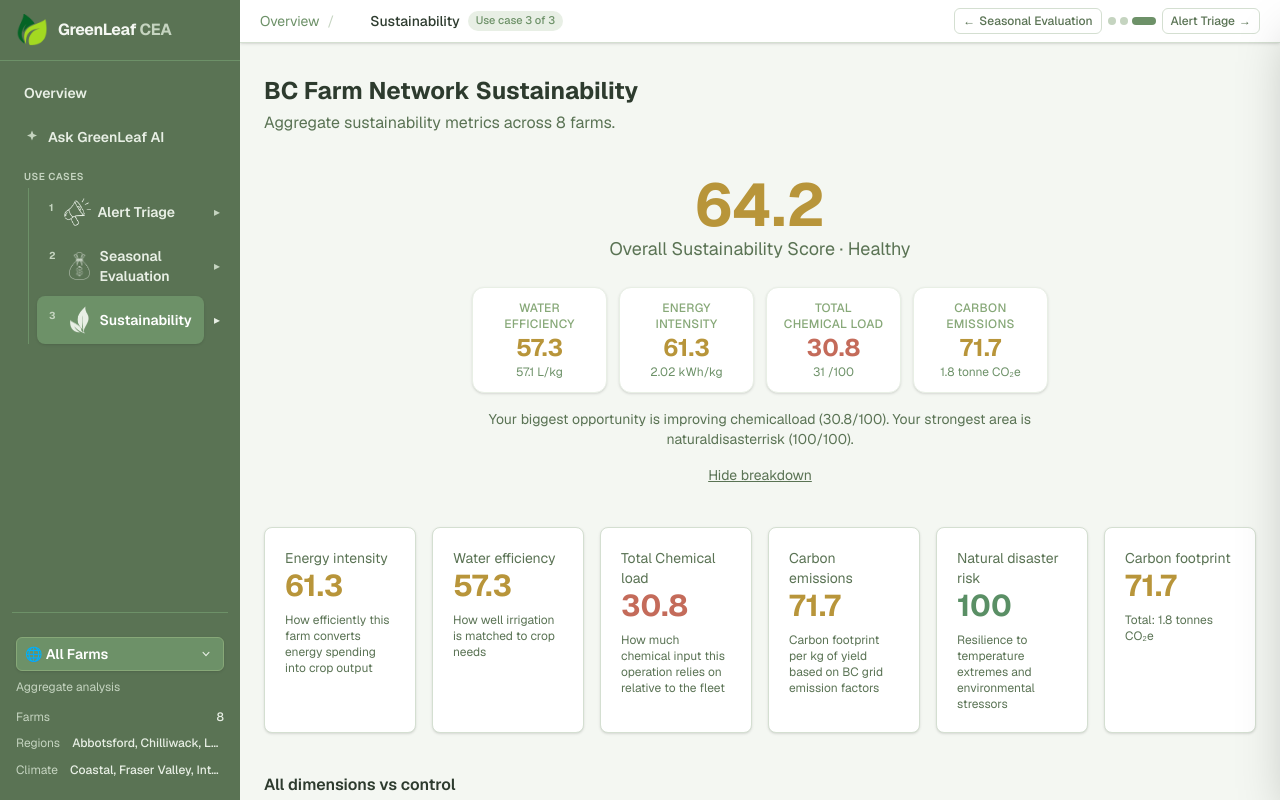
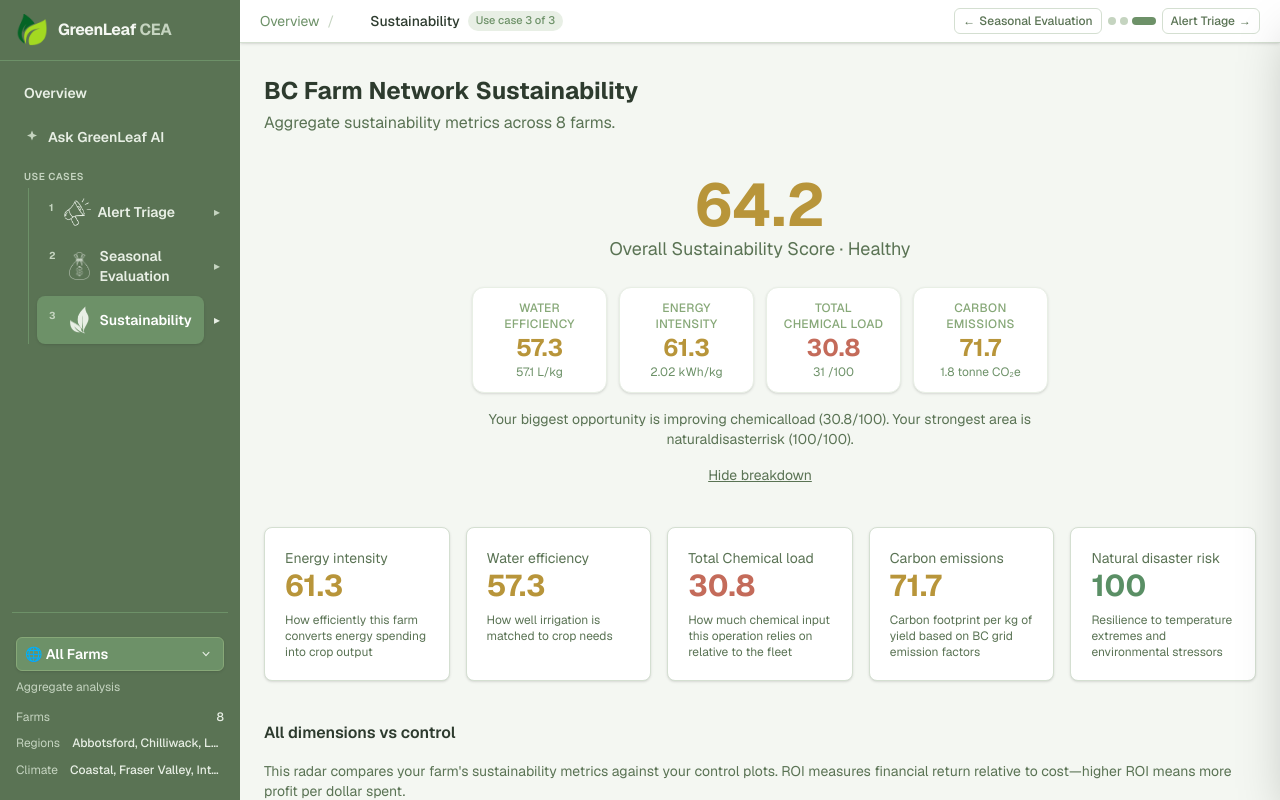
Before and after one commit to lacey21/dashboard, a Next.js app in the folder farm-dashboard/: page /sustainability in a window 1280 px wide. Both pictures are taken after a click on the button "See breakdown". Shown: the top 800 px of the page. Built offline with nearby package versions, Linux system fonts and the light colour scheme.

Commit message:
fixed ui for sus

```diff
--- a/farm-dashboard/components/SustainabilityPage.tsx
+++ b/farm-dashboard/components/SustainabilityPage.tsx
@@ -239,7 +239,7 @@
       {/* ── Breakdown ────────────────────────────────────────────────── */}
       {showBreakdown && (
         <>
-          <div id="score-breakdown" className="mt-10 grid gap-4 md:grid-cols-2 lg:grid-cols-3 xl:grid-cols-6 scroll-mt-28">
+          <div id="score-breakdown" className="mt-10 grid gap-4 md:grid-cols-2 lg:grid-cols-3 xl:grid-cols-5 scroll-mt-28">
             {(["energyIntensity", "waterEfficiency", "chemicalLoad", "carbonEmissions"] as const).map((key) => (
               <CategoryCard
                 key={key}
@@ -257,12 +257,6 @@
               />
             ))}
             <DisasterRiskCard score={data.subscores.naturalDisasterRisk} />
-            <CarbonFootprintCard
-              carbonEmissionsKgCO2e={data.carbonEmissionsKgCO2e ?? 0}
-              carbonKgPerKgYield={data.carbonKgPerKgYield ?? 0}
-              score={data.subscores.carbonEmissions ?? data.carbonEmissionsScore ?? 0}
-              isAggregate={isAggregate}
-            />
           </div>
 
           <section id="all-dimensions-vs-control" className="mt-10 scroll-mt-28">
@@ -335,31 +329,3 @@
     </div>
   );
 }
-
-// ─── CarbonFootprintCard ──────────────────────────────────────────────────
-
-function CarbonFootprintCard({
-  carbonEmissionsKgCO2e,
-  carbonKgPerKgYield,
-  score,
-  isAggregate,
-}: {
-  carbonEmissionsKgCO2e: number;
-  carbonKgPerKgYield: number;
-  score: number;
-  isAggregate: boolean;
-}) {
-  return (
-    <div className="rounded-lg border border-sage-200 bg-white p-5 shadow-sm">
-      <p className="text-sm text-sage-700">Carbon footprint</p>
-      <p className="text-3xl font-bold" style={{ color: scoreColor(score) }}>
-        {score}
-      </p>
-      <p className="mt-2 text-xs text-sage-700">
-        {isAggregate
-          ? `Total: ${(carbonEmissionsKgCO2e / 1000).toFixed(1)} tonnes CO₂e`
-          : `${carbonKgPerKgYield.toFixed(3)} kg CO₂e/kg yield`}
-      </p>
-    </div>
-  );
-}
```
